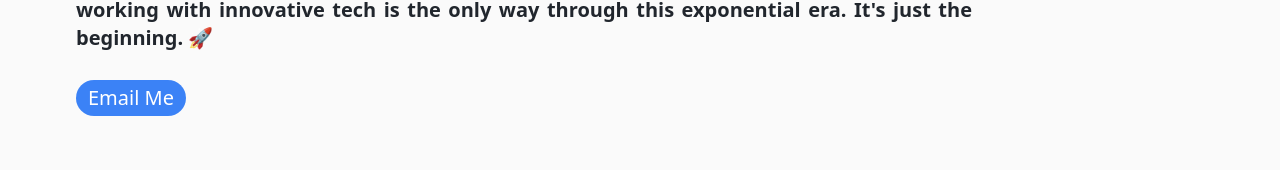
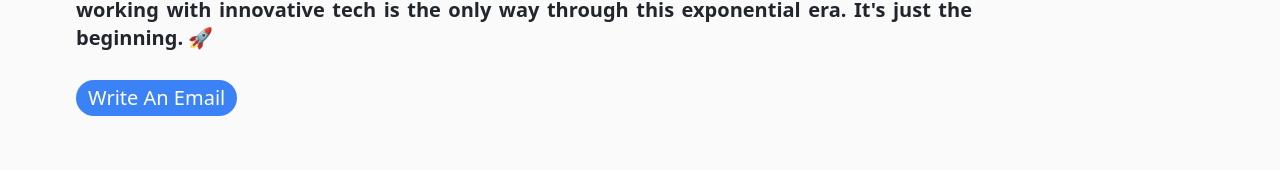
Before and after one commit to nabarvn/devfolio, a Next.js app: page / in a window 1280 px wide. Shown: the part 517-687 px from the top of the page. Built offline with nearby package versions, Linux system fonts and the light colour scheme.

Commit message:
Alter content

```diff
--- a/pages/index.jsx
+++ b/pages/index.jsx
@@ -56,7 +56,7 @@ const Home = () => {
                 </p>
                 <Link href='/email'>
                   <button className='transition duration-300 transform bg-blue-500 dark:bg-night-blue hover:bg-blue-900 dark:hover:bg-indigo-700 inline-block text-base md:text-xl lg:text-lg xl:text-xl font-medium rounded-full text-white dark:text-night-white px-3 py-1 mt-2 cursor-pointer'>
-                    Email Me
+                    Write An Email
                   </button>
                 </Link>
               </div>
```
